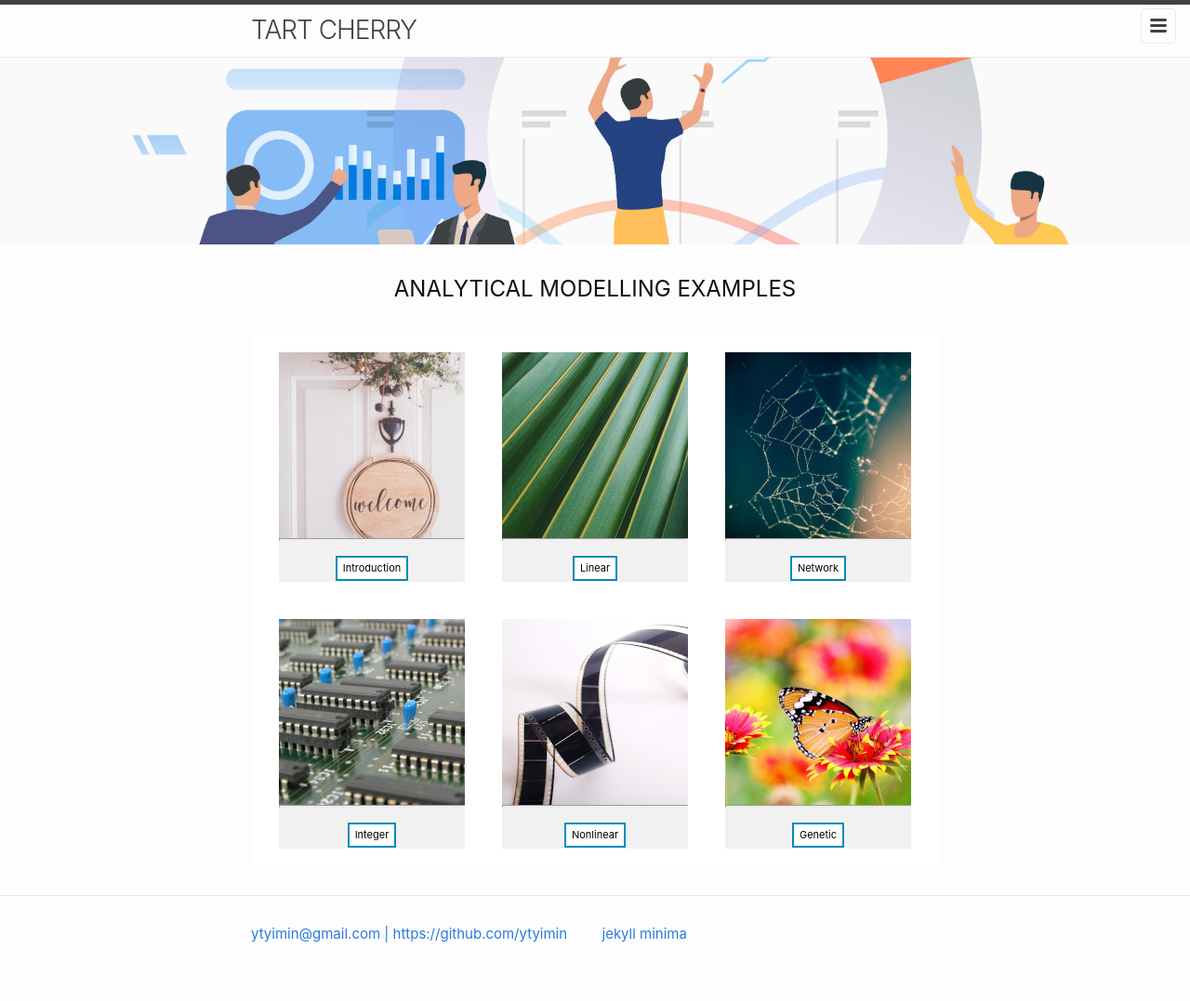
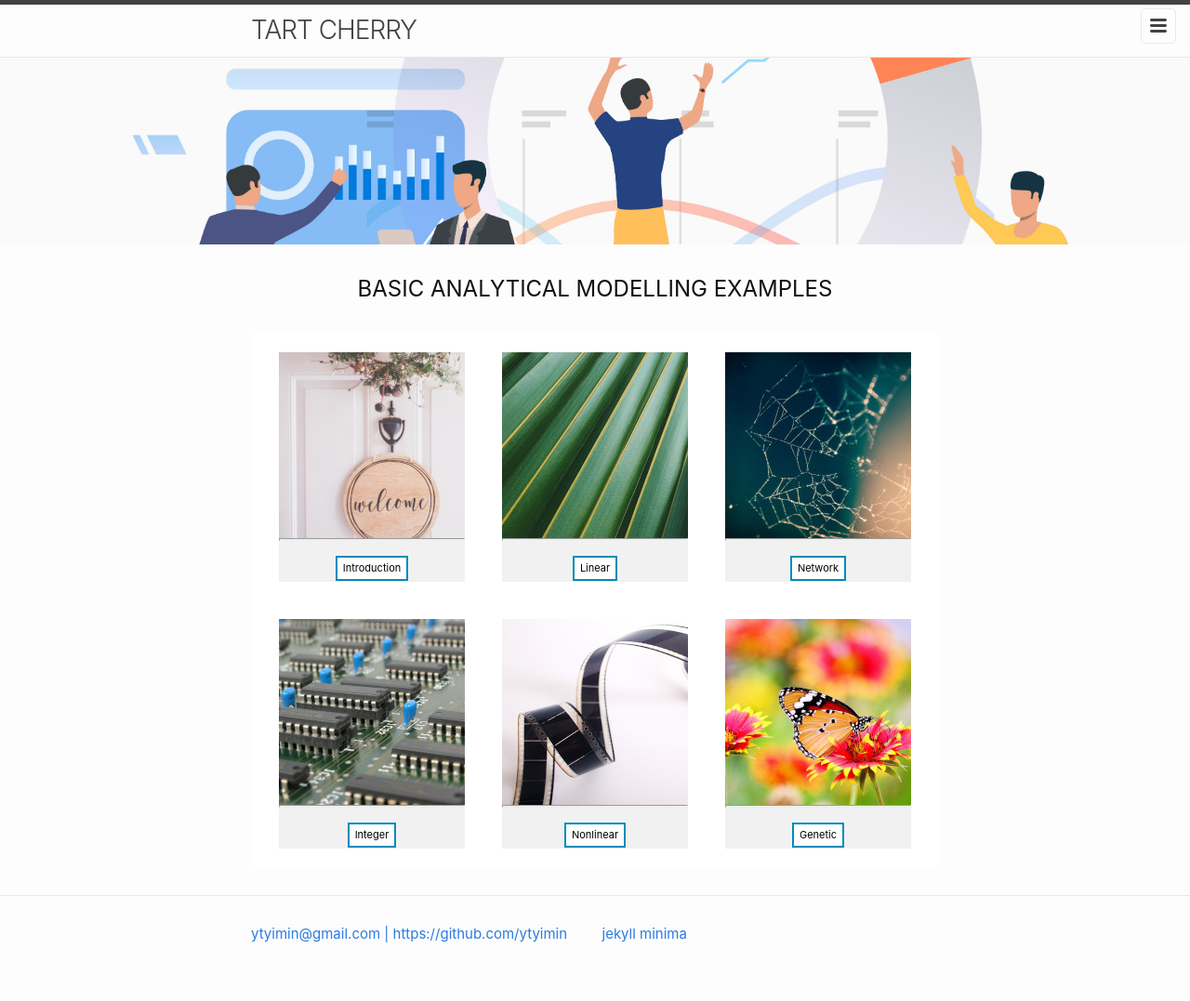
Before and after one commit to ytyimin/tart-cherry, a Jekyll site: the page built from index.markdown, in a window 1280 px wide. Shown: the whole page at 93% size. Built offline with Jekyll 4.4.1, drawn with Linux system fonts in a browser that asks for light colours.

Commit message:
Update home.html

```diff
--- a/_layouts/home.html
+++ b/_layouts/home.html
@@ -9,7 +9,7 @@ layout: default
 
   {{ content }}
 
-  <h2 class="post-content" style="text-align:center">ANALYTICAL MODELLING EXAMPLES</h2>
+  <h2 class="post-content" style="text-align:center">BASIC ANALYTICAL MODELLING EXAMPLES</h2>
 
   <div class="flex-container-body">
     {% for item in site.data.nav.docs %}
```
